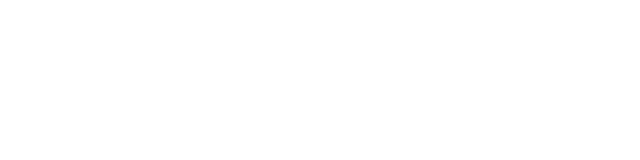
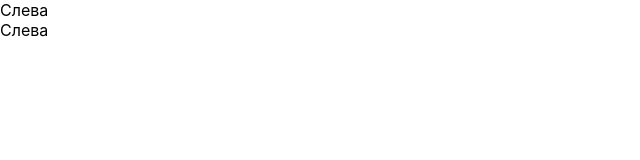
Before and after one commit to grigiriy/medvedik, a React (Create React App) app: page / in a window 1280 px wide. Shown: the top 160 px of the page, without its empty margins (0-640 px from the left). Built offline with nearby package versions, Linux system fonts and the light colour scheme.

Commit message:
subcomponents on mainBlock

```diff
--- /dev/null
+++ b/src/components/MainScreen/HalfSideBlock.js
@@ -0,0 +1,15 @@
+import React, { Component } from 'react';
+
+class HalfSideBlock extends Component {
+  render() {
+    return (
+      <section>
+        <div className="halfScreenBlock">
+          <div className="h3">Слева</div>
+        </div>
+      </section>
+    );
+  }
+}
+
+export default HalfSideBlock;
--- a/src/components/MainScreen/MainScreen.js
+++ b/src/components/MainScreen/MainScreen.js
@@ -1,8 +1,14 @@
 import React, { Component } from 'react';
+import HalfSideBlock from './HalfSideBlock';
 
 class MainScreen extends Component {
   render() {
-    return <section></section>;
+    return (
+      <section>
+        <HalfSideBlock />
+        <HalfSideBlock />
+      </section>
+    );
   }
 }
 
```
